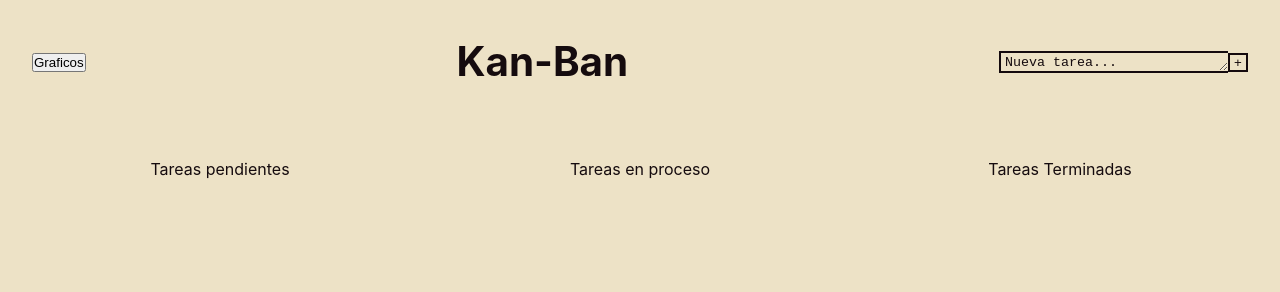
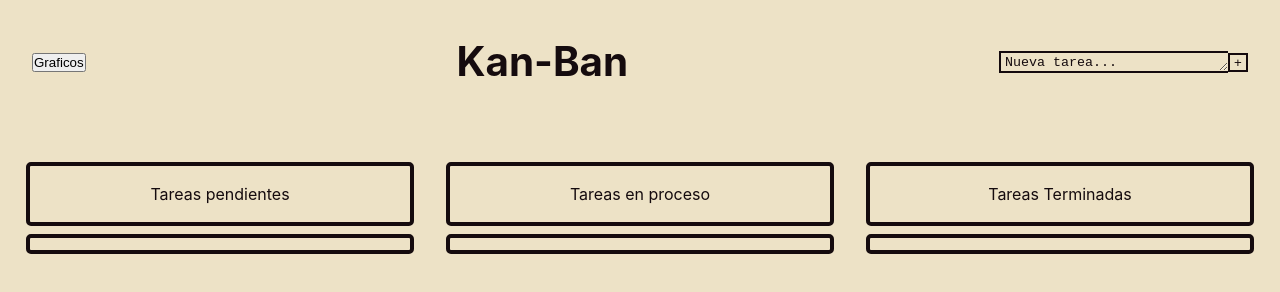
Before and after one commit to CiroMirkin/Kan-Ban, a website built with Vite: page index.html in a window 1280 px wide. Built offline with nearby package versions, Linux system fonts and the light colour scheme.

Commit message:
add: border variables and are using in some elements

```diff
--- a/src/style.css
+++ b/src/style.css
@@ -7,6 +7,9 @@
       --secondary-color: #EDE2C6;
       --ternary-color: #150B0E;
       --font-color: #150B0E;
+
+      --border-1: 2px solid #150B0E;
+      --border-2: 4px solid #150B0E;
 
       color: var(--font-color);
       background-color: var(--secondary-color);
@@ -45,7 +48,7 @@ body {
       padding: 2px 0;
       padding-inline-start: 4px;
       border-radius: 0;
-      border: 2px solid #150B0E;
+      border: var(--border-1);
       border-inline-end: none;
       text-align: left;
       color: var(--font-color);
@@ -56,7 +59,7 @@ body {
 }
 .header__add-task button {
       width: 20px;
-      border: 2px solid #150B0E;
+      border: var(--border-1);
       border-radius: 0;
       color: var(--font-color);
       background-color: var(--secondary-color);
@@ -74,12 +77,19 @@ body {
       width: 100%;
 }
 .column__head {
+      margin: 5px 1rem;
+      padding: 1rem .5rem;
+      border: var(--border-2);
+      border-radius: 5px;
       text-align: center;
       color: var(--font-color);
 }
-.column ul {
-      padding: 0;
+.column__taskList {
+      margin: .5rem 1rem;
+      padding: .4rem;
       list-style: none;
+      border: var(--border-2);
+      border-radius: 5px;
 }
 
 /* Tasks */
```
